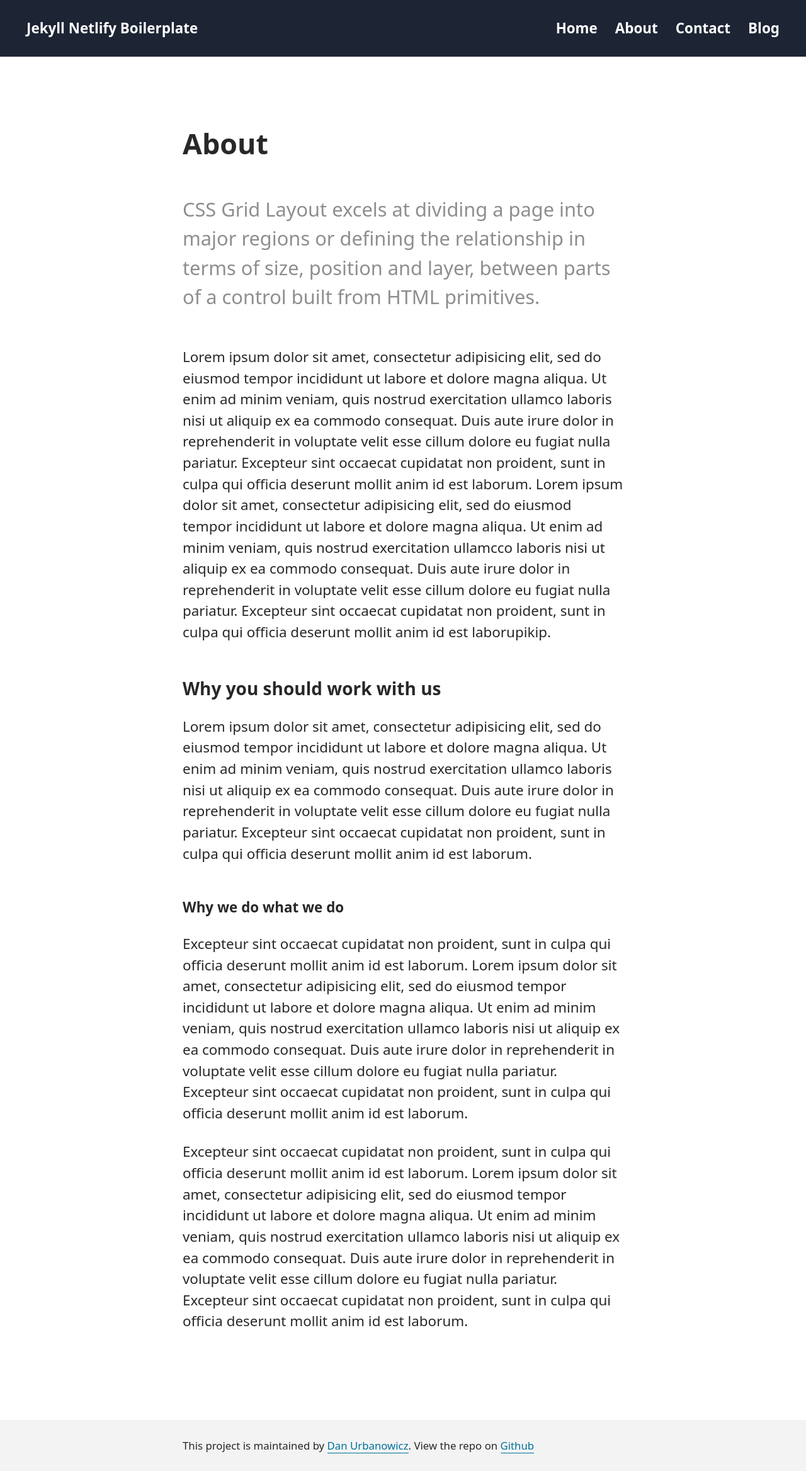
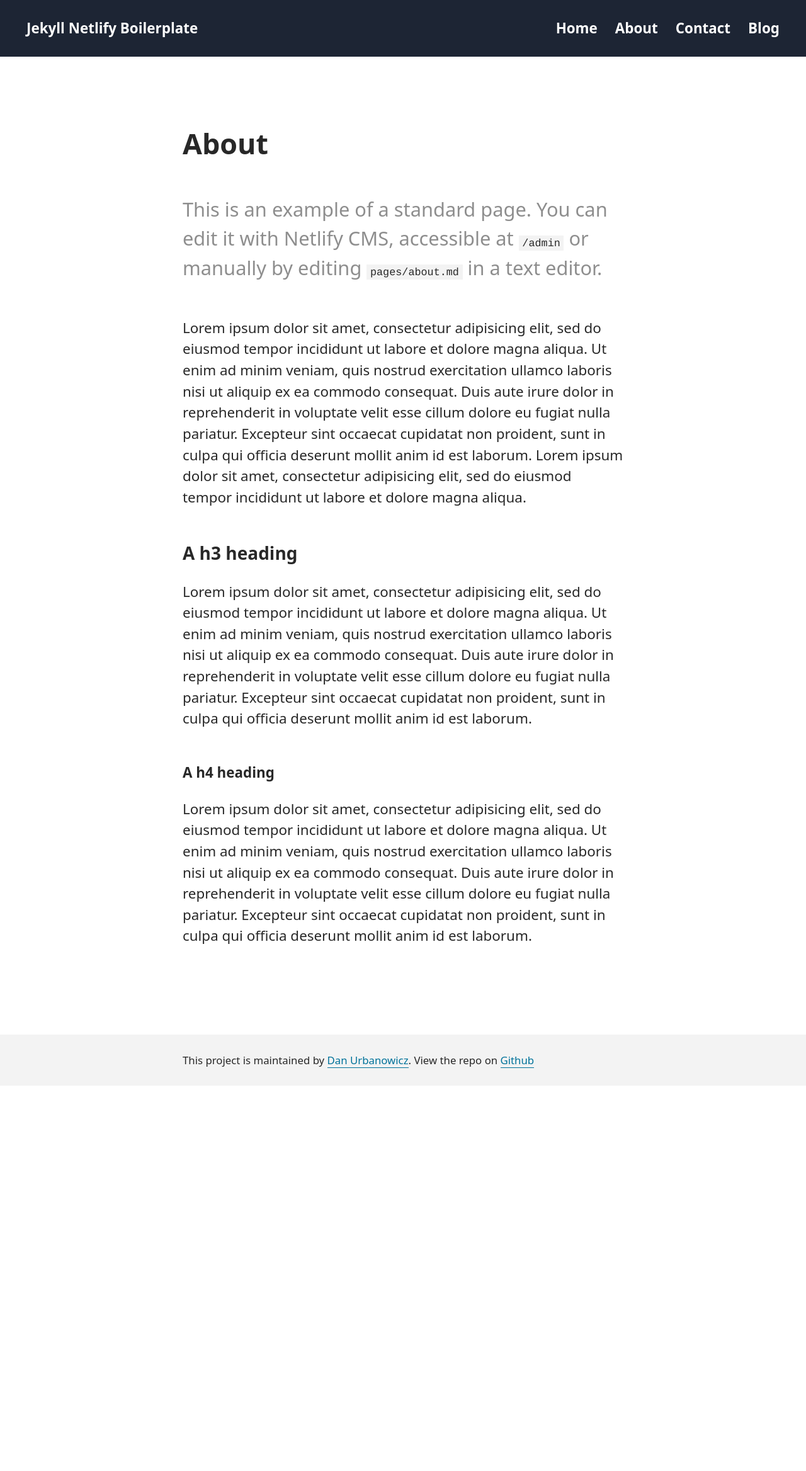
Before and after one commit to danurbanowicz/jekyll-netlify-boilerplate, a Jekyll site: the page built from pages/about.md, in a window 1280 px wide. Shown: the whole page at 63% size. Built offline with Jekyll 4.4.1, drawn with Linux system fonts in a browser that asks for light colours; after the commit the page ends 1724 px from its top, so only the background shows below that.

Commit message:
Add description to each page

```diff
--- a/_sass/partials/_typography.scss
+++ b/_sass/partials/_typography.scss
@@ -72,6 +72,7 @@ h3 {
 code {
   font-family: $code-font;
   font-size: 1.2rem;
+  color: $text-color;
 }
 
 strong {
--- a/admin/config.yml
+++ b/admin/config.yml
@@ -3,6 +3,8 @@ backend:
   branch: master # Branch to update (master by default)
 
 media_folder: "assets/img/uploads" # Folder where user uploaded files should go
+
+publish_mode: editorial_workflow # Enable drafts
 
 collections: # A list of collections the CMS should be able to edit
   # POSTS
--- a/pages/about.md
+++ b/pages/about.md
@@ -4,18 +4,14 @@ title: About
 permalink: /about
 section: about
 intro_paragraph: |
-  CSS Grid Layout excels at dividing a page into major regions or defining the
-  relationship in terms of size, position and layer, between parts of a
-  control built from HTML primitives.
+  This is an example of a standard page. You can edit it with Netlify CMS, accessible at `/admin` or manually by editing `pages/about.md` in a text editor.
 ---
-Lorem ipsum dolor sit amet, consectetur adipisicing elit, sed do eiusmod tempor incididunt ut labore et dolore magna aliqua. Ut enim ad minim veniam, quis nostrud exercitation ullamco laboris nisi ut aliquip ex ea commodo consequat. Duis aute irure dolor in reprehenderit in voluptate velit esse cillum dolore eu fugiat nulla pariatur. Excepteur sint occaecat cupidatat non proident, sunt in culpa qui officia deserunt mollit anim id est laborum. Lorem ipsum dolor sit amet, consectetur adipisicing elit, sed do eiusmod tempor incididunt ut labore et dolore magna aliqua. Ut enim ad minim veniam, quis nostrud exercitation ullamcco laboris nisi ut aliquip ex ea commodo consequat. Duis aute irure dolor in reprehenderit in voluptate velit esse cillum dolore eu fugiat nulla pariatur. Excepteur sint occaecat cupidatat non proident, sunt in culpa qui officia deserunt mollit anim id est laborupikip.
+Lorem ipsum dolor sit amet, consectetur adipisicing elit, sed do eiusmod tempor incididunt ut labore et dolore magna aliqua. Ut enim ad minim veniam, quis nostrud exercitation ullamco laboris nisi ut aliquip ex ea commodo consequat. Duis aute irure dolor in reprehenderit in voluptate velit esse cillum dolore eu fugiat nulla pariatur. Excepteur sint occaecat cupidatat non proident, sunt in culpa qui officia deserunt mollit anim id est laborum. Lorem ipsum dolor sit amet, consectetur adipisicing elit, sed do eiusmod tempor incididunt ut labore et dolore magna aliqua.
 
-### Why you should work with us
+### A h3 heading
 
 Lorem ipsum dolor sit amet, consectetur adipisicing elit, sed do eiusmod tempor incididunt ut labore et dolore magna aliqua. Ut enim ad minim veniam, quis nostrud exercitation ullamco laboris nisi ut aliquip ex ea commodo consequat. Duis aute irure dolor in reprehenderit in voluptate velit esse cillum dolore eu fugiat nulla pariatur. Excepteur sint occaecat cupidatat non proident, sunt in culpa qui officia deserunt mollit anim id est laborum.
 
-#### Why we do what we do
+#### A h4 heading
 
-Excepteur sint occaecat cupidatat non proident, sunt in culpa qui officia deserunt mollit anim id est laborum. Lorem ipsum dolor sit amet, consectetur adipisicing elit, sed do eiusmod tempor incididunt ut labore et dolore magna aliqua. Ut enim ad minim veniam, quis nostrud exercitation ullamco laboris nisi ut aliquip ex ea commodo consequat. Duis aute irure dolor in reprehenderit in voluptate velit esse cillum dolore eu fugiat nulla pariatur. Excepteur sint occaecat cupidatat non proident, sunt in culpa qui officia deserunt mollit anim id est laborum.
-
-Excepteur sint occaecat cupidatat non proident, sunt in culpa qui officia deserunt mollit anim id est laborum. Lorem ipsum dolor sit amet, consectetur adipisicing elit, sed do eiusmod tempor incididunt ut labore et dolore magna aliqua. Ut enim ad minim veniam, quis nostrud exercitation ullamco laboris nisi ut aliquip ex ea commodo consequat. Duis aute irure dolor in reprehenderit in voluptate velit esse cillum dolore eu fugiat nulla pariatur. Excepteur sint occaecat cupidatat non proident, sunt in culpa qui officia deserunt mollit anim id est laborum.
+Lorem ipsum dolor sit amet, consectetur adipisicing elit, sed do eiusmod tempor incididunt ut labore et dolore magna aliqua. Ut enim ad minim veniam, quis nostrud exercitation ullamco laboris nisi ut aliquip ex ea commodo consequat. Duis aute irure dolor in reprehenderit in voluptate velit esse cillum dolore eu fugiat nulla pariatur. Excepteur sint occaecat cupidatat non proident, sunt in culpa qui officia deserunt mollit anim id est laborum.
```
Also changed, not shown: pages/blog.md (+1 -1 lines), pages/contact.md (+1 -1 lines).
